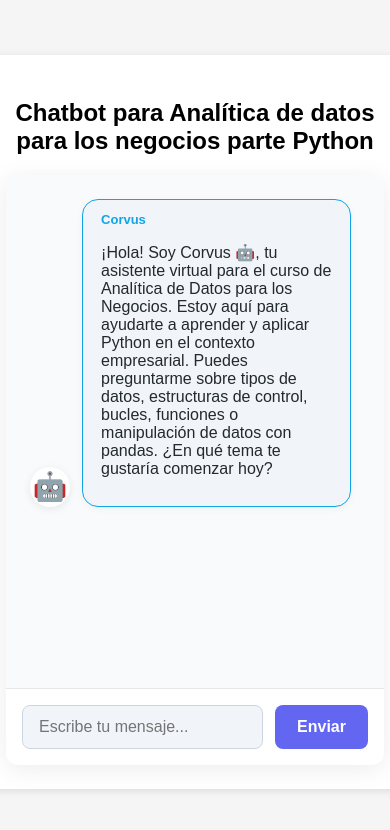
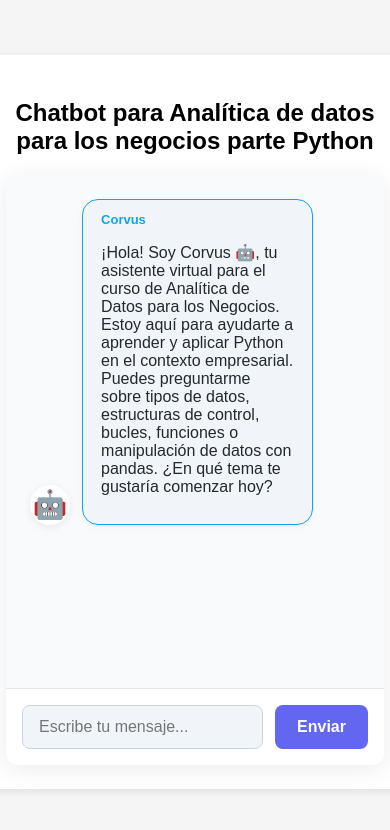
Before and after one commit to lbenitesanchez/chatbot-backend-corvus_final, a React (Create React App) app in the folder frontend/: page / in a window 390 px wide. Shown: the top 830 px of the page. Built offline with nearby package versions, Linux system fonts and the light colour scheme.

Commit message:
Mejora responsividad del chat y bloques de código para móvil

```diff
--- a/frontend/src/Chat.js
+++ b/frontend/src/Chat.js
@@ -3,6 +3,7 @@ import ReactMarkdown from "react-markdown";
 import remarkGfm from "remark-gfm";
 import { Prism as SyntaxHighlighter } from "react-syntax-highlighter";
 import { oneLight } from "react-syntax-highlighter/dist/esm/styles/prism";
+import "./responsive-chat.css";
 
 const BOT_AVATAR = '🤖';
 const USER_AVATAR = '🧑‍💼';
@@ -61,7 +62,7 @@ function Chat() {
   };
 
   return (
-    <div style={{ width: "100%", height: "70vh", overflow: "hidden", display: "flex", flexDirection: "column", background: "#f8fafc", borderRadius: 12, boxShadow: "0 4px 24px rgba(0,0,0,0.08)" }}>
+    <div className="responsive-chat-container" style={{ width: "100%", height: "70vh", overflow: "hidden", display: "flex", flexDirection: "column", background: "#f8fafc", borderRadius: 12, boxShadow: "0 4px 24px rgba(0,0,0,0.08)" }}>
       <div style={{ flex: 1, overflowY: "auto", padding: 24 }}>
         {messages.map((msg, idx) => {
           const isUser = msg.role === "user";
@@ -85,7 +86,7 @@ function Chat() {
               }}>
                 <span role="img" aria-label={NAMES[msg.role]} style={{ fontSize: 28, lineHeight: 1 }}>{AVATARS[msg.role]}</span>
               </div>
-              <div style={{
+              <div className="responsive-chat-bubble" style={{
                 background: bgColor,
                 border: `1.5px solid ${borderColor}`,
                 borderRadius: 16,
@@ -108,7 +109,7 @@ function Chat() {
                             style={oneLight}
                             language={match[1]}
                             PreTag="div"
-                            customStyle={{ borderRadius: 12, fontSize: 15, padding: 16 }}
+                            customStyle={{ borderRadius: 12, fontSize: 15, padding: 16, maxWidth: "100vw", overflowX: "auto", boxSizing: "border-box" }}
                             {...props}
                           >
                             {String(children).replace(/\n$/, "")}
@@ -119,7 +120,10 @@ function Chat() {
                               background: "#f1f5f9",
                               borderRadius: 6,
                               padding: "2px 6px",
-                              fontSize: 15
+                              fontSize: 15,
+                              maxWidth: "100vw",
+                              overflowX: "auto",
+                              boxSizing: "border-box"
                             }}
                             className={className}
                             {...props}
--- /dev/null
+++ b/frontend/src/responsive-chat.css
@@ -0,0 +1,24 @@
+/* Responsive code block and chat improvements */
+
+/* Make code blocks horizontally scrollable and never overflow */
+.react-syntax-highlighter, pre, code {
+  max-width: 100vw;
+  overflow-x: auto !important;
+  white-space: pre;
+  word-break: break-word;
+  box-sizing: border-box;
+}
+
+/* Make chat container responsive */
+.responsive-chat-container {
+  width: 100%;
+  max-width: 100vw;
+  box-sizing: border-box;
+}
+
+/* Make chat bubbles responsive */
+.responsive-chat-bubble {
+  max-width: 95vw;
+  word-break: break-word;
+  box-sizing: border-box;
+}
```
